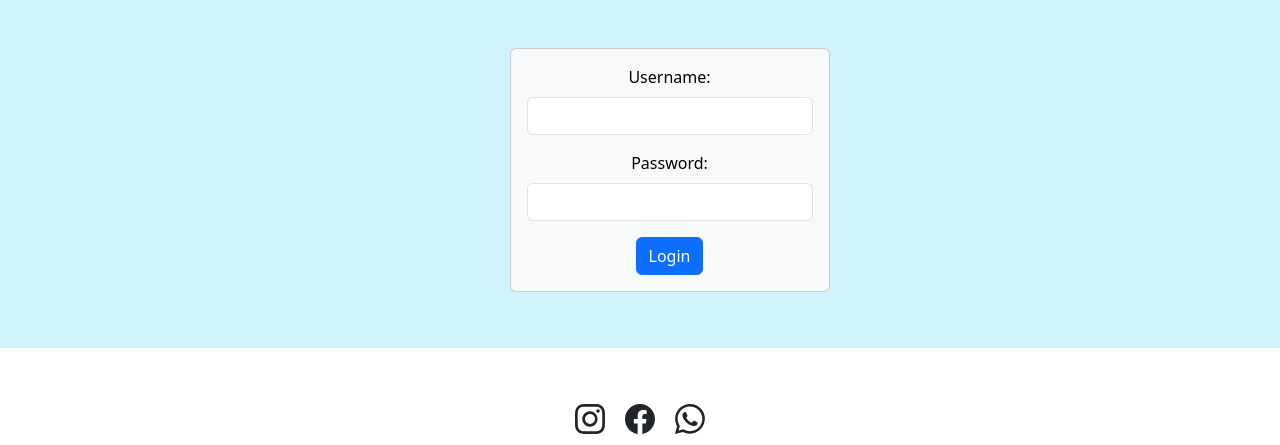
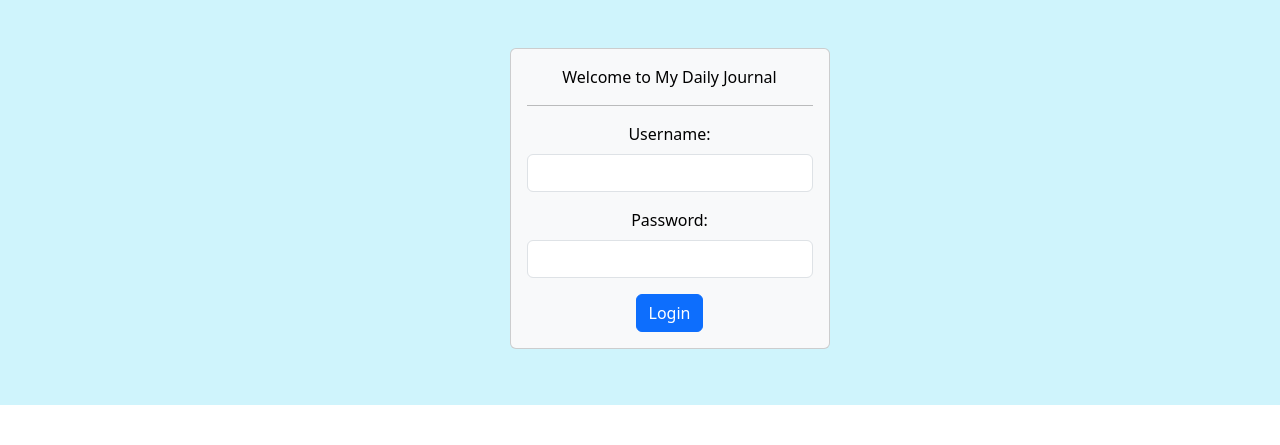
Before and after one commit to abyanAhmad/dailyjournal, a PHP site: page /login.php in a window 1280 px wide. Shown: the part 56-501 px from the top of the page. Run offline with PHP 8.4, Linux system fonts and the light colour scheme.

Commit message:
ubah judul form login

```diff
--- a/login.php
+++ b/login.php
@@ -104,10 +104,12 @@ if ($_SERVER["REQUEST_METHOD"] == "POST") {
                     <div class="col-md-4" style="margin-left: 95px;">
                         <div class="card text-bg-light text-center" style="max-width: 20rem;">
                             <div class="card-body">
-                            <?php
-                            $username = "admin";
-                            $password = "12345";
-                            ?>
+                              <div class="text-center mb-3">
+                                  <i class="bi bi-person-circle h1 display-4"></i>
+                                  <p>Welcome to My Daily Journal</p>
+                                  <hr />
+                                </div>
+
                               <form method="post">
                                   <div class="mb-3">
                                       <label for="username" class="form-label">Username:</label>
```
